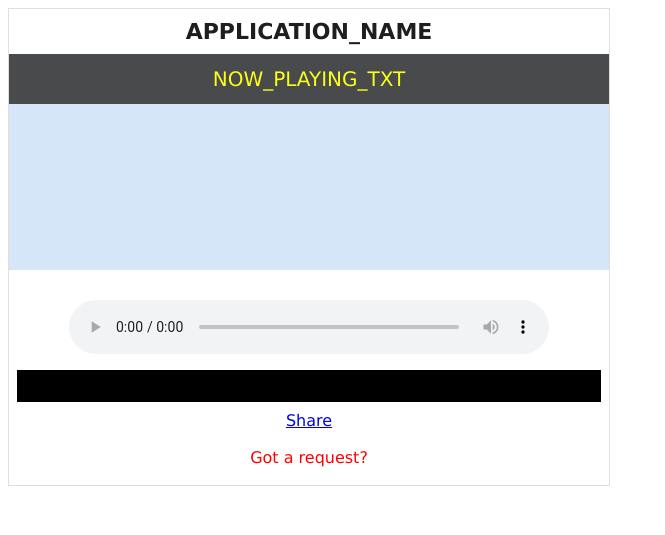
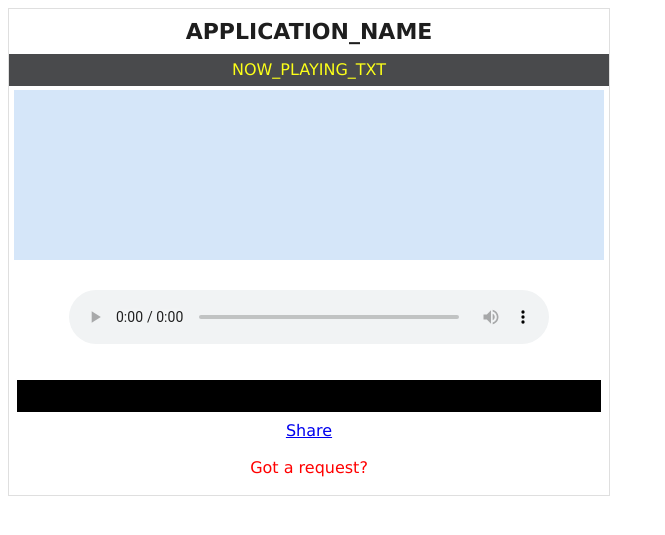
Before and after one commit to hawkwynd/shoutcast-streamer, a PHP site: page / in a window 1280 px wide. Shown: the top 535 px of the page, without its empty margins (0-665 px from the left). Run offline with PHP 8.4, Linux system fonts and the light colour scheme; data that the repository does not hold is empty; a stand-in replaces the project's code that opens the database connection; some libraries are stand-ins or nearby versions.

Commit message:
Added artist-summary content. artist-summary content is truncated to 300 characters, back to the last found period(.) in the sentence. Re-positioned image and track-info containers side/side instead of top/bottom. history() function all now commented out, no longer really needed.

```diff
--- a/css/style.css
+++ b/css/style.css
@@ -21,7 +21,7 @@
 
 .jp-details .nowplaying {
     padding: 8px;
-    min-height: 150px;
+
 }
 
 .jp-details .nowplaying .thumb-container{
@@ -462,18 +462,23 @@
 }
 
 .jp-details .nowplaying {
-    padding: 8px;
+    /*padding: 8px;
     background-color: #d5e6f9;
     min-height: 150px;
+    */
+    width: 95%;
+    background-color: #d5e6f9;
+    margin: auto;
+    padding: 10px;
 }
 
 .jp-details .nowplaying-title{
     background-color: #494a4c;
     color: #fcff19;
     text-align: center;
-    font-size: 20px;
-    line-height: 30px;
-    padding: 10px 0;
+    line-height: 20px;
+    padding: 6px 0;
+    margin-bottom: 4px;
 }
 
 .jp-details .song-title::before{
@@ -484,14 +489,13 @@
 }
 
 .jp-details .artist-name {
-    float: left;
     font-weight: bold;
 }
 
 .jp-details .song-title{
     font-weight: normal;
     font-style: italic;
-    clear:left;
+/*    clear:left; */
 }
 
 .jp-details .artist-name::after{
@@ -502,9 +506,17 @@
     /*    float: right;
         padding: 5px;
     */
+    width: 15%;
+    float: left;
 }
 .jp-details .thumb-container img{
     height: 150px;
+}
+
+.current-song-container{
+    margin-left: 15%;
+    font-size: 16px;
+    min-height: 150px;
 }
 
 .jp-type-single .jp-details,
@@ -731,8 +743,6 @@
 
 .fb-share{
     margin: 0 30%;
-
-
 }
 
 .fb-share a{
@@ -740,6 +750,14 @@
     color: #009be3;
 }
 
+.summary{
+    margin: 10px;
+    background-color: #fff;
+    font-size: smaller;
+    line-height: 1.4;
+    padding: 4px;
+
+}
 
 /* @end */
 @media screen and (max-width: 360px) {
@@ -776,19 +794,17 @@
 @media only screen and (max-width: 768px) {
 
     .jp-details .nowplaying{
-        min-height: 165px;
         padding: 4px;
     }
 
     .jp-details .song-album-yr{
         /* clear: both; */
-        font-size: 18px;
         margin-top: 10px;
         text-align: left;
     }
 
     .jp-details .thumb-container img{
-        height: 120px;
+        height: 100px;
     }
 
     .jp-title{
@@ -801,17 +817,21 @@
 
     .jp-details .song-title, .jp-details .artist-name{
         float:none;
-        font-size: 18px;
     }
 
     .jp-details .genre, .jp-details .song-duration{
-        font-size: 14px;
         clear: right;
         color: #5a5555;
     }
 
     .listing{
         font-size: 12px !important;
+    }
+
+    .summary{
+        font-size: 14px;
+        margin: 6px;
+        line-height: 1.3;
     }
 
 }
--- a/index.php
+++ b/index.php
@@ -32,11 +32,12 @@
             <div class="nowplaying-title"><?php echo NOW_PLAYING_TXT; ?></div>
             <div class="nowplaying">
                 <div class="thumb-container"></div>
-                <div class="artist-name"></div>
-                <div class="song-title"></div>
-                <div class="song-album-yr"></div>
-                <div class="song-duration"></div>
-                <div class="genre"></div>
+                  <div class="current-song-container">
+                    <div class="artist-name"></div>
+                    <div class="song-title"></div>
+                    <div class="song-album-yr"></div>
+                    <div class="song-duration"></div>
+                  </div>
             </div>
         </div>
 
@@ -45,12 +46,16 @@
             <audio src="<?php echo SHOUTCAST_HOST.'/;';?>" id="MediaPlayer1" controls="controls"></audio>
         </div>
     </div>
-    <div class="extract"></div>
+
+    <div class="summary"></div>
+
     <div class="statistics">
         <div class="nerdystats"></div>
         <div class="uptime"></div>
         <div class="listeners"></div>
     </div>
+
+
 
 
 <div id="socialLinks" style="text-align: center;padding: 6px;">
--- a/js/stream.js
+++ b/js/stream.js
@@ -41,7 +41,7 @@
 
                 console.log('Live broadcast detected : ' + motd[0] );
                 $('.nowplaying').css('width','30%').css('margin','auto');
-                $('.nowplaying-title').html(motd);
+               // $('.nowplaying-title').html(motd);
                 $('.thumb-container').html('<img src="img/no_image.png">');
                 $('.listeners').html(listeners + ' current listener'+ (listeners === 1 ? '':'s') );
                 $('.nerdystats').html('Nerd stats:' + samplerate + ' kHz @ ' + bitrate + ' kbps');
@@ -58,11 +58,11 @@
                 $('.nowplaying-title').html('Now Playing');
                 $('.listeners').html(listeners + ' current listener'+ (listeners === 1 ? '':'s') );
                 $('.jp-title').html( servertitle );
-                $('.jp-motd').html(motd);
+            //    $('.jp-motd').html(motd);
                 $('.nerdystats').html('Nerd stats:' + samplerate + ' kHz @ ' + bitrate + ' kbps');
                 $('.uptime').html('Stream uptime: '+ secondsTimeSpanToHMS(streamuptime));
 
-                history();
+                //history();
 
             }
 
@@ -75,6 +75,7 @@
             $('.song-duration').html('');
             $('.song-album-yr').html('');
             $('.thumb-container').html('<img src="img/no_image.png">');
+            $('.summary').html().css("padding", 0);
 
         }
     }); // $.getJSON
@@ -119,12 +120,14 @@
         }
 
         $('.song-album-yr').html(album +' (' + release + ')');
+        $('.summary').html(results.artist.summary);
 
    }else{
 
        $('.song-duration').html('');
        $('.song-album-yr').html('');
        $('.thumb-container').html('<img src="img/no_image.png">');
+       $('.summary').html('').css("padding", 0);
    }
 }
 
--- a/scrobbler2.php
+++ b/scrobbler2.php
@@ -29,8 +29,11 @@
     if($result->mbid){
         $trackId     = $result->mbid;
         $trackFind   = json_decode(file_get_contents('http://ws.audioscrobbler.com/2.0/?method=track.getInfo&api_key='.SCROBBLER_API.'&mbid='. $trackId.'&format=json'));
+        print_r($trackFind);
 
         $artistInfo  = ArtistInfoById($trackFind->track->artist->mbid);
+
+
 
         if($artistInfo) {
             $out->artist->name = $artistInfo[0]['name'];
```
Also changed, not shown: lookup.php (+15 -7 lines), mongo/fixfails.php (+12 -13 lines), mongo/listfails.php (added, +21 -0 lines), musicbrainz/query.php (added, +61 -0 lines), css/style.min.css.
